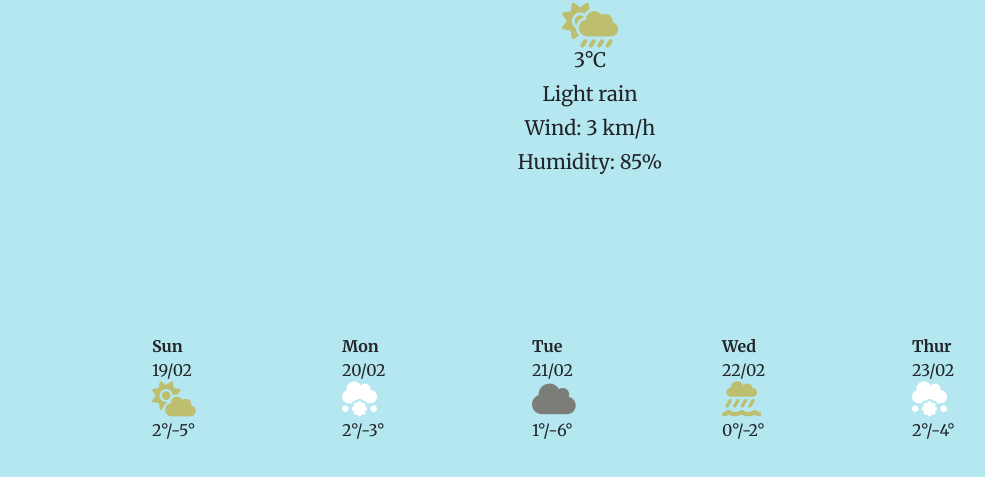
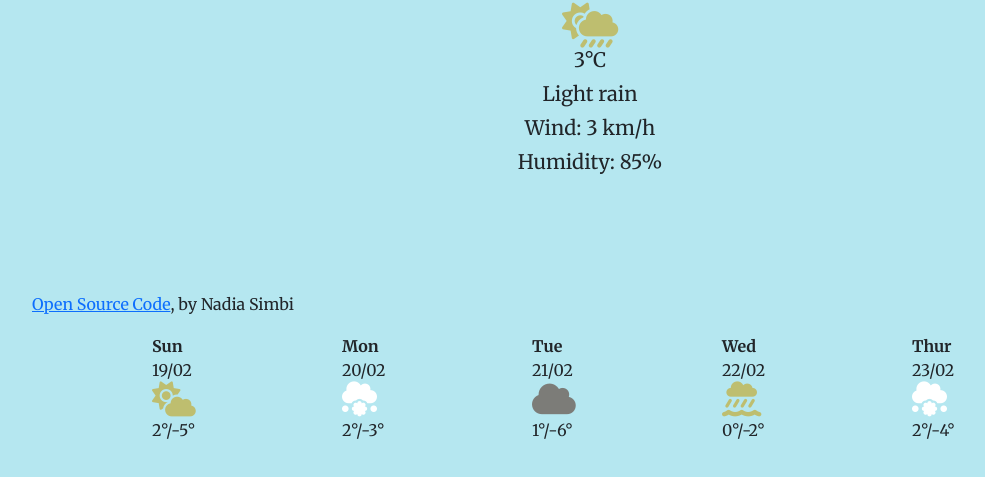
Before and after one commit to Nadia-si/my-first-project, a plain HTML site: page index.html in a window 1280 px wide. Shown: the part 199-676 px from the top of the page, without its empty margins (50-1035 px from the left). Drawn offline with nearby package versions, Linux system fonts and the light colour scheme.

Commit message:
Update index.html
Added a link to GitHub repository in html file

```diff
--- a/index.html
+++ b/index.html
@@ -78,6 +78,9 @@
           >
         </div>
       </div>
+      <a href="https://github.com/Nadia-si/my-first-project">
+        Open Source Code</a
+      >, by Nadia Simbi
     </div>
     <script src="src/index.js"></script>
   </body>
```
